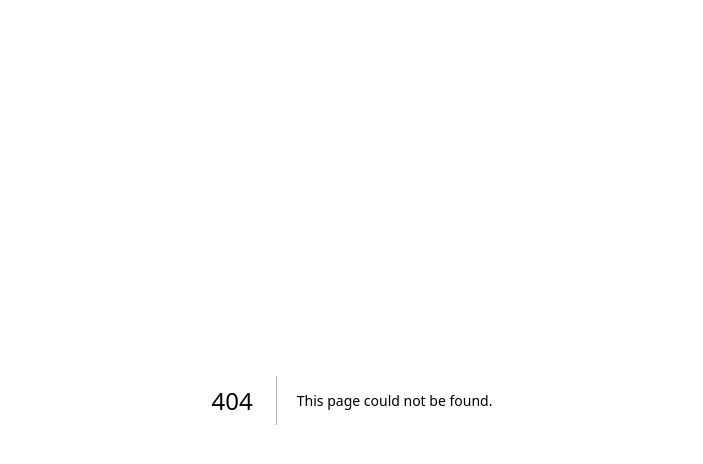
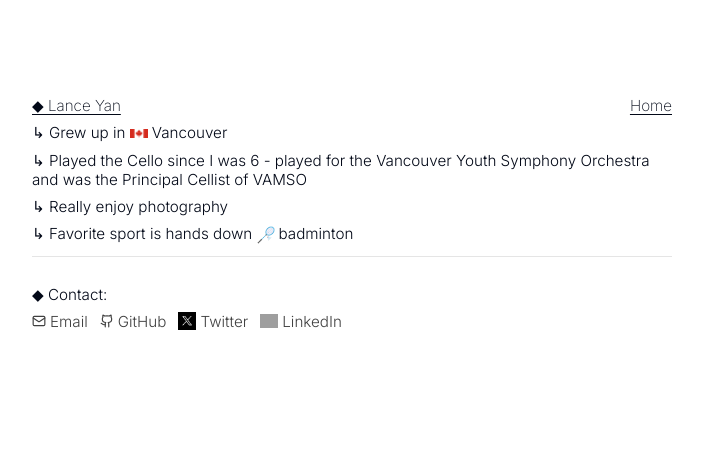
Before and after one commit to lance116/lances-portfolio, a Next.js app: page /about in a window 1280 px wide. Before the commit this address had no page. Shown: the top 464 px of the page, without its empty margins (288-991 px from the left). Built offline with nearby package versions, Linux system fonts and the light colour scheme; grey boxes are pictures that could not be loaded.

Commit message:
about page

```diff
--- /dev/null
+++ b/app/about/page.tsx
@@ -0,0 +1,65 @@
+import Image from "next/image";
+import { Mail, Github, Twitter, Linkedin } from "lucide-react";
+
+function Logo({ src, alt, size = 18 }: { src: string; alt: string; size?: number }) {
+  return (
+    <span className="inline-flex items-center align-middle">
+      <Image
+        src={src}
+        alt={alt}
+        width={size}
+        height={size}
+        sizes={`${size}px`}
+        quality={100}
+        priority={false}
+        className="h-[18px] w-[18px] object-contain align-middle"
+      />
+    </span>
+  );
+}
+
+const Label = ({ children }: { children: React.ReactNode }) => (
+  <span className="relative -top-[1px] leading-none align-middle">{children}</span>
+);
+
+const FallbackLogo = ({ alt }: { alt: string }) => (
+  <Logo src="/YClogo.png" alt={alt} />
+);
+
+export default function About() {
+  return (
+    <main className="relative">
+      <div className="relative z-10 mx-auto max-w-screen-sm px-4 sm:px-0">
+        <div className="pt-16 sm:pt-24" />
+
+        {/* Header */}
+        <div className="text-sm sm:text-[0.95rem] leading-tight space-y-2">
+          <div className="flex items-center justify-between">
+            <h1 className="underline underline-offset-[3px] font-extralight">◆ Lance Yan</h1>
+            <a href="/" className="underline underline-offset-[3px] font-extralight hover-underline-nudge">Home</a>
+          </div>
+          <div>↳ Grew up in <span className="inline-flex items-center align-middle gap-1"><Logo src="/caflag.webp" alt="Canada" /><Label>Vancouver</Label></span></div>
+          <div>↳ Played the Cello since I was 6 - played for the Vancouver Youth Symphony Orchestra and was the Principal Cellist of VAMSO</div>
+          <div>↳ Really enjoy photography</div>
+          <div>↳ Favorite sport is hands down <span className="inline-flex items-center align-middle gap-1"><Logo src="/badminton.png" alt="Badminton" /><Label>badminton</Label></span></div>
+        </div>
+
+        <div className="my-3 border-t border-neutral-200" />
+
+        {/* Contact */}
+        <div className="text-sm sm:text-[0.95rem] leading-tight">
+          <div className="pt-4" />
+          <footer className="pb-16 sm:pb-24">
+            <div>◆ Contact:</div>
+            <div className="mt-2 flex items-center gap-3 text-neutral-700">
+              <a className="inline-flex items-center gap-1" href="mailto:lance.yan.business@gmail.com"><Mail size={14} /><span className="hover-underline-nudge">Email</span></a>
+              <a className="inline-flex items-center gap-1" href="https://github.com/lance116" target="_blank" rel="noreferrer"><Github size={14} /><span className="hover-underline-nudge">GitHub</span></a>
+              <a className="inline-flex items-center gap-1" href="https://x.com/cnnguan/" target="_blank" rel="noreferrer"><Logo src="/X.png" alt="X" /><span className="hover-underline-nudge">Twitter</span></a>
+              <a className="inline-flex items-center gap-1" href="https://www.linkedin.com/in/lance-yan/" target="_blank" rel="noreferrer"><Logo src="/linkedin.webp" alt="LinkedIn" /><span className="hover-underline-nudge">LinkedIn</span></a>
+            </div>
+          </footer>
+        </div>
+      </div>
+    </main>
+  );
+}
--- a/app/page.tsx
+++ b/app/page.tsx
@@ -34,7 +34,10 @@ export default function Home() {
 
         {/* Header */}
         <div className="text-sm sm:text-[0.95rem] leading-tight space-y-2">
-          <h1 className="underline underline-offset-[3px] font-extralight">◆ Lance Yan</h1>
+          <div className="flex items-center justify-between">
+            <h1 className="underline underline-offset-[3px] font-extralight">◆ Lance Yan</h1>
+            <a href="/about" className="underline underline-offset-[3px] font-extralight hover-underline-nudge">About me</a>
+          </div>
           <div>↳ CS @ <span className="inline-flex items-center align-middle gap-1"><Logo src="/waterloo-logo.png" alt="UWaterloo" /><Label><a href="https://uwaterloo.ca/" target="_blank" rel="noreferrer" className="hover-underline-nudge">UWaterloo</a></Label></span></div>
           <div>↳ Building in stealth.</div>
         </div>
@@ -43,13 +46,13 @@ export default function Home() {
 
         {/* Track Record */}
         <div className="text-sm sm:text-[0.95rem] leading-tight space-y-2">
-          <div>◆ Track Record:</div>
+          <div>◆ What makes me different:</div>
           <div>↳ The <span className="font-semibold italic">fastest</span> ever in <span className="inline-flex items-center align-middle gap-1"><Logo src="/waterloo-logo.png" alt="UWaterloo" /><Label><a href="https://uwaterloo.ca/" target="_blank" rel="noreferrer" className="hover-underline-nudge">UWaterloo</a></Label></span>’s <span className="font-semibold italic">entire history</span> to get flown out to San Francisco.</div>
           <div>↳ Turned down full-time interest for:<span className="font-semibold italic">$300K</span>  engineering role and another at <span className="inline-flex items-center align-middle gap-1"><Logo src="/icon.jpg" alt="Icon" /><Label><a href="https://icon.com/" target="_blank" rel="noreferrer" className="hover-underline-nudge">Icon</a></Label></span> ($12M domain) to build my startup.</div>
           <div>↳ Did 3 <span className="font-semibold italic">highschool</span> software engineering internships.</div>
           <div>↳ Software engineer in the <span className="font-semibold italic">most selective</span> team at UWaterloo’s AI org, <span className="inline-flex items-center align-middle gap-1"><Logo src="/wat.jpeg" alt="wat.ai" /><Label><a href="https://watai.ca/" target="_blank" rel="noreferrer" className="hover-underline-nudge">wat.ai</a></Label></span>.</div>
           <div>↳ Programming since <span className="font-semibold italic">age 5</span>, entrepreneur since <span className="font-semibold italic">age 11</span>.</div>
-          <div className="leading-[1.4]">↳ Mentored by <span className="font-semibold italic">super cool </span>people. Including founders from <span className="inline-flex items-center align-middle gap-1"><Logo src="/YClogo.png" alt="YC" /><Label><a href="https://www.ycombinator.com/" target="_blank" rel="noreferrer" className="hover-underline-nudge">Y Combinator</a></Label></span>, <span className="inline-flex items-center align-middle gap-1"><Logo src="/speedrun.jpg" alt="speedrun" /><Label><a href="https://speedrun.a16z.com/" target="_blank" rel="noreferrer" className="hover-underline-nudge">speedrun</a></Label></span>, <span className="inline-flex items-center align-middle gap-1"><Logo src="/zfellows.jpg" alt="Z Fellows" /><Label><a href="https://www.zfellows.com/" target="_blank" rel="noreferrer" className="hover-underline-nudge">Z Fellows</a></Label></span> and <span className="inline-flex items-center align-middle gap-1"><Logo src="/thielfellow.png" alt="Thiel Fellows" /><Label><a href="https://thielfellowship.org/" target="_blank" rel="noreferrer" className="hover-underline-nudge">Thiel Fellowship</a></Label></span>.</div>
+          <div className="leading-[1.4]">↳ Mentored by some <span className="font-semibold italic">amazing </span>people. Including founders from <span className="inline-flex items-center align-middle gap-1"><Logo src="/YClogo.png" alt="YC" /><Label><a href="https://www.ycombinator.com/" target="_blank" rel="noreferrer" className="hover-underline-nudge">Y Combinator</a></Label></span>, <span className="inline-flex items-center align-middle gap-1"><Logo src="/speedrun.jpg" alt="speedrun" /><Label><a href="https://speedrun.a16z.com/" target="_blank" rel="noreferrer" className="hover-underline-nudge">speedrun</a></Label></span>, <span className="inline-flex items-center align-middle gap-1"><Logo src="/zfellows.jpg" alt="Z Fellows" /><Label><a href="https://www.zfellows.com/" target="_blank" rel="noreferrer" className="hover-underline-nudge">Z Fellows</a></Label></span> and <span className="inline-flex items-center align-middle gap-1"><Logo src="/thielfellow.png" alt="Thiel Fellows" /><Label><a href="https://thielfellowship.org/" target="_blank" rel="noreferrer" className="hover-underline-nudge">Thiel Fellowship</a></Label></span>.</div>
           <div>↳ <span className="font-semibold italic">1200+</span> followers on <span className="inline-flex items-center align-middle gap-1"><Logo src="/X.png" alt="X" /></span> with posts totaling <span className="font-semibold italic">600K+</span> views.</div>
         </div>
 
```
Also changed, not shown: public/badminton.png (added), public/caflag.webp (added).
